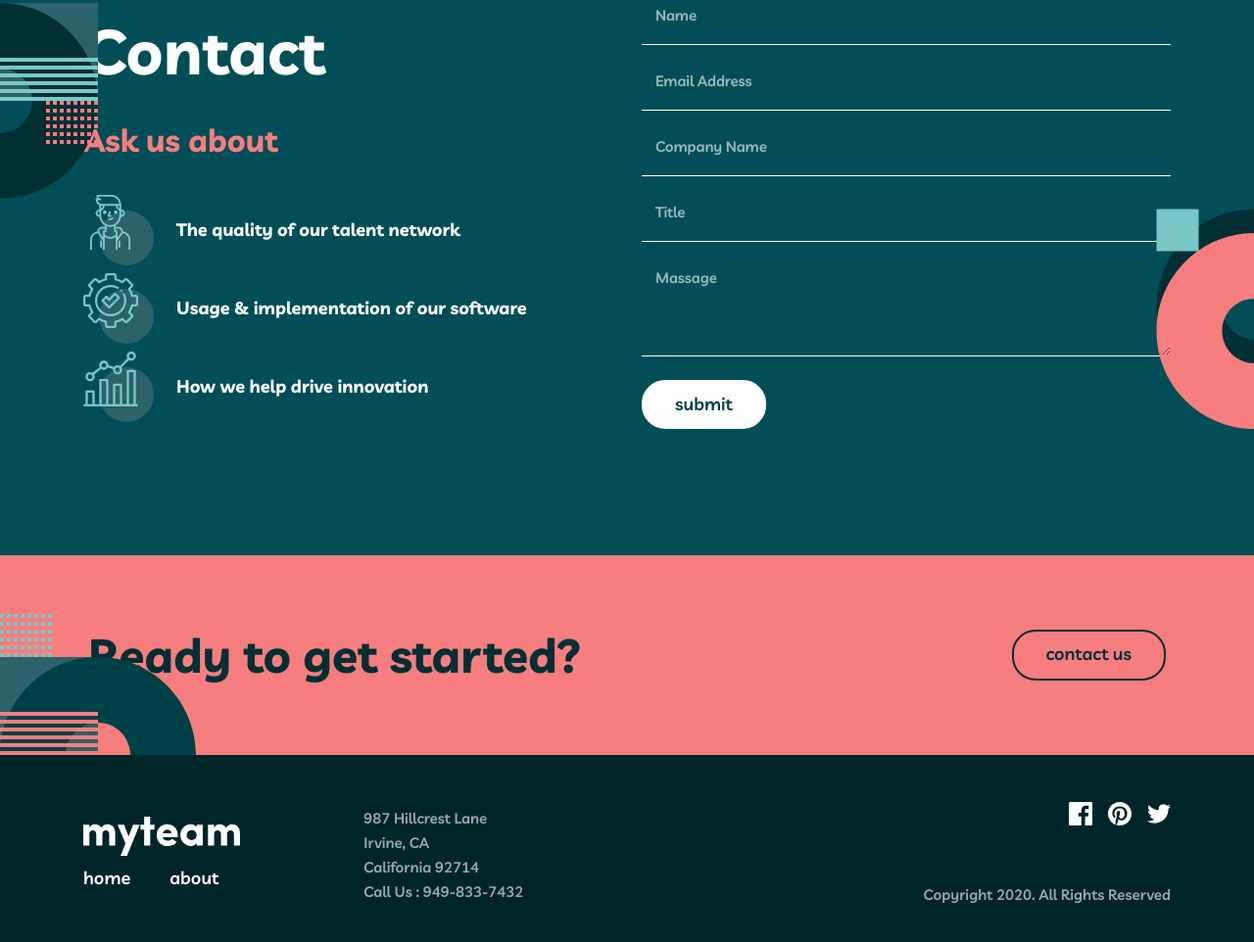
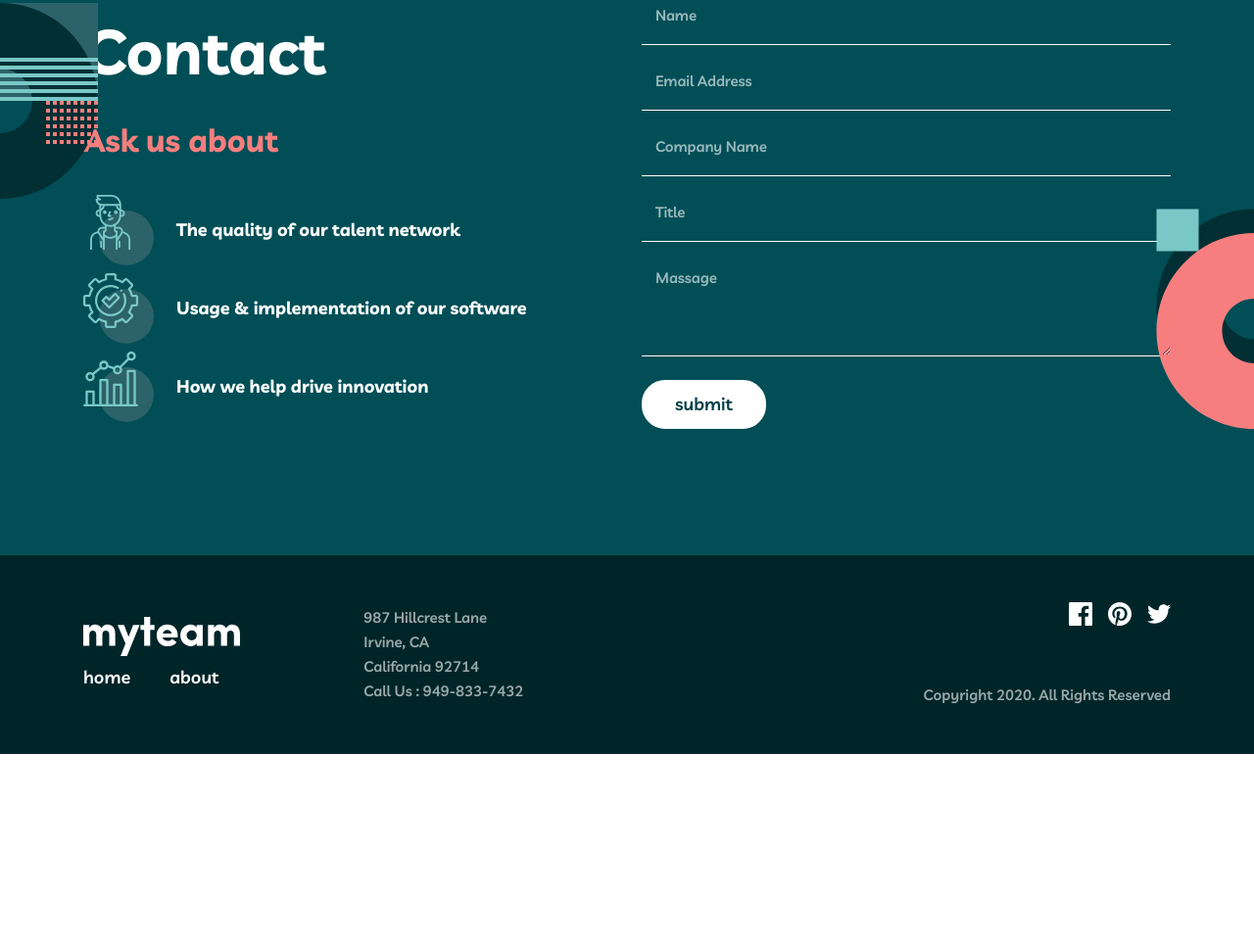
Before and after one commit to asrorweb/my-team, a plain HTML site: page html-folders/contact/contact.html in a window 1280 px wide. Shown: the part 242-1204 px from the top of the page at 98% size. After the commit the page ends 1012 px from the top, so only its background shows below. Drawn offline with Linux system fonts and the light colour scheme.

Commit message:
remove contact box in contact page

```diff
--- a/html-folders/contact/contact.html
+++ b/html-folders/contact/contact.html
@@ -131,18 +131,6 @@
 
         <!-- footer -->
         <footer class="footer">
-            <div class="footer-container">
-                <img
-                    class="footer-bg-img"
-                    src="../../images/footer-bg-img.svg"
-                    alt=""
-                />
-                <div class="d-flex started-box container">
-                    <h2 class="started-box__title">Ready to get started?</h2>
-                    <a href="#" class="started-box__link btn">contact us</a>
-                </div>
-            </div>
-
             <div class="footer-info__box">
                 <div class="d-flex footer-info-container container">
                     <div class="site-logo-box">
```
